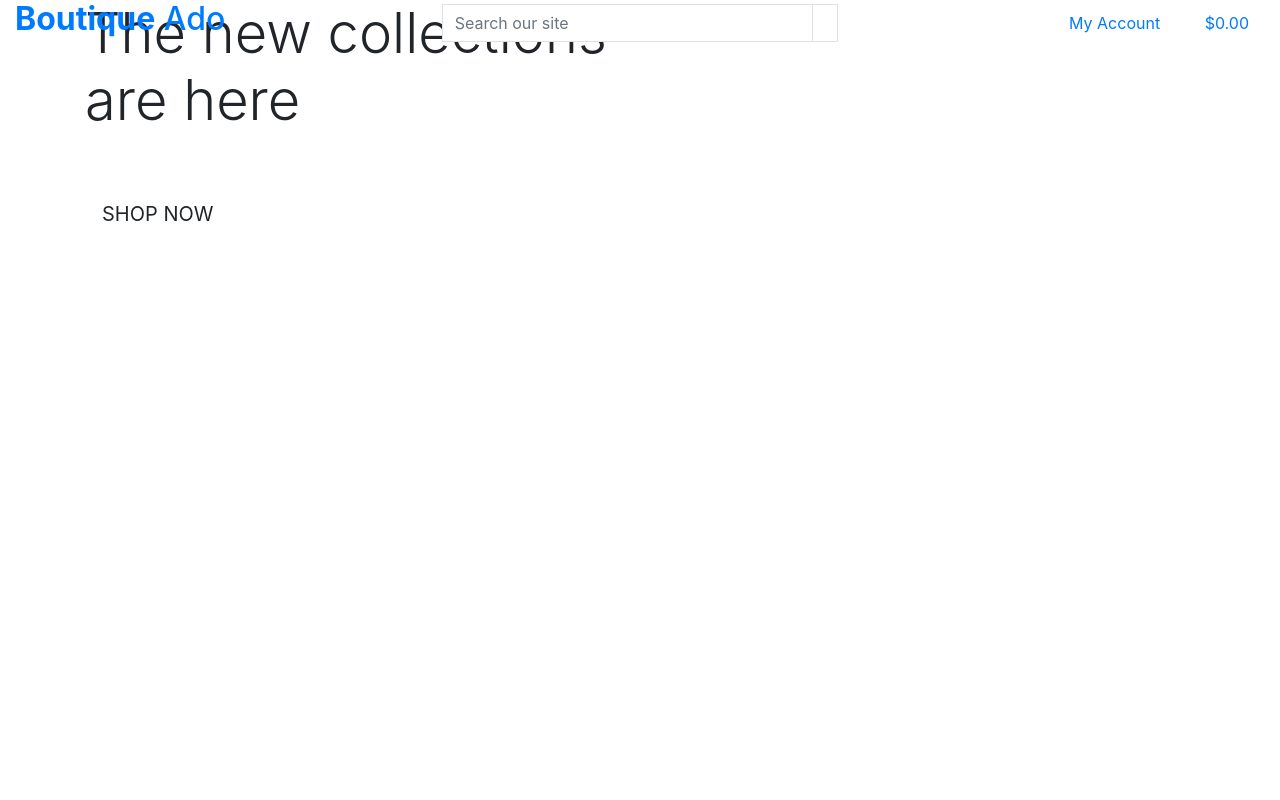
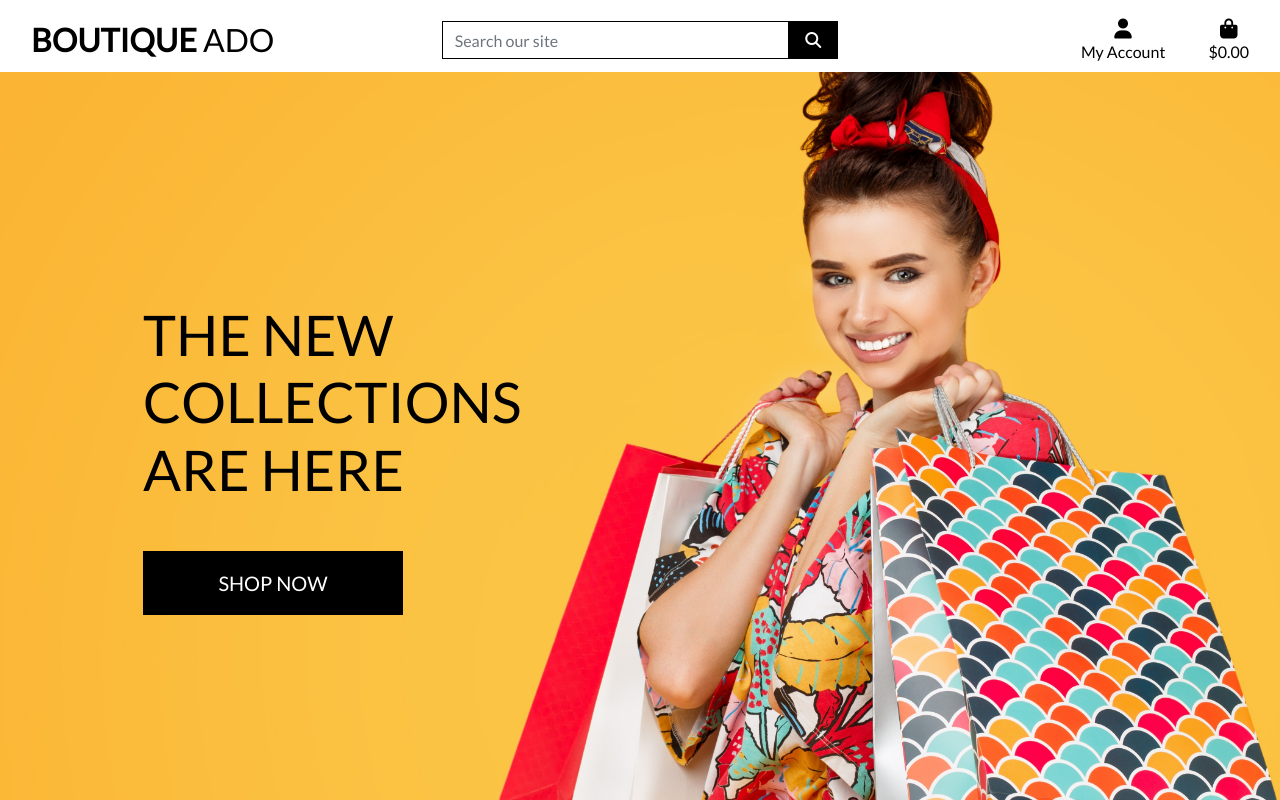
Before and after one commit to mauroindigne/boutique_ado_v1, a Django app: page / in a window 1280 px wide. Run offline with Django 3.2, Linux system fonts and the light colour scheme; some libraries are stand-ins or nearby versions.

Commit message:
completed home page header and css

```diff
--- a/boutique_ado_v1/asgi.py
+++ b/boutique_ado/asgi.py
@@ -1,5 +1,5 @@
 """
-ASGI config for boutique_ado_v1 project.
+ASGI config for boutique_ado project.
 
 It exposes the ASGI callable as a module-level variable named ``application``.
 
@@ -11,6 +11,6 @@ import os
 
 from django.core.asgi import get_asgi_application
 
-os.environ.setdefault('DJANGO_SETTINGS_MODULE', 'boutique_ado_v1.settings')
+os.environ.setdefault('DJANGO_SETTINGS_MODULE', 'boutique_ado.settings')
 
 application = get_asgi_application()
--- a/boutique_ado_v1/urls.py
+++ b/boutique_ado/urls.py
@@ -1,5 +1,4 @@
-"""boutique_ado_v1 URL Configuration
-
+"""boutique_ado URL Configuration
 The `urlpatterns` list routes URLs to views. For more information please see:
     https://docs.djangoproject.com/en/3.0/topics/http/urls/
 Examples:
@@ -15,9 +14,12 @@ Including another URLconf
 """
 from django.contrib import admin
 from django.urls import path, include
+from django.conf import settings
+from django.conf.urls.static import static
+
 
 urlpatterns = [
     path('admin/', admin.site.urls),
     path('accounts/', include('allauth.urls')),
     path('', include('home.urls')),
-]
+] + static(settings.MEDIA_URL, document_root=settings.MEDIA_ROOT)
--- a/boutique_ado_v1/wsgi.py
+++ b/boutique_ado/wsgi.py
@@ -1,5 +1,5 @@
 """
-WSGI config for boutique_ado_v1 project.
+WSGI config for boutique_ado project.
 
 It exposes the WSGI callable as a module-level variable named ``application``.
 
@@ -11,6 +11,6 @@ import os
 
 from django.core.wsgi import get_wsgi_application
 
-os.environ.setdefault('DJANGO_SETTINGS_MODULE', 'boutique_ado_v1.settings')
+os.environ.setdefault('DJANGO_SETTINGS_MODULE', 'boutique_ado.settings')
 
 application = get_wsgi_application()
--- a/home/templates/home/index.html
+++ b/home/templates/home/index.html
@@ -1,7 +1,7 @@
 {% extends "base.html" %}
 {% load static %}
 
-{% block page-header %}
+{% block page_header %}
     <div class="container header-container">
         <div class="row">
             <div class="col"></div>
@@ -12,7 +12,7 @@
 {% block content %}
     <div class="container h-100">
         <div class="row h-100">
-            <div class="col7 col-md-6 my-auto">
+            <div class="col-7 col-md-6 my-auto">
                 <h1 class="display-4 logo-font text-black">
                     The new collections are here
                 </h1>
--- a/home/views.py
+++ b/home/views.py
@@ -1,6 +1,7 @@
 from django.shortcuts import render
 
 # Create your views here.
+
 
 def index(request):
     """ A view to return the index page """
--- a/manage.py
+++ b/manage.py
@@ -5,7 +5,7 @@ import sys
 
 
 def main():
-    os.environ.setdefault('DJANGO_SETTINGS_MODULE', 'boutique_ado_v1.settings')
+    os.environ.setdefault('DJANGO_SETTINGS_MODULE', 'boutique_ado.settings')
     try:
         from django.core.management import execute_from_command_line
     except ImportError as exc:
--- /dev/null
+++ b/static/css/base.css
@@ -0,0 +1,81 @@
+html {
+    height: 100%;
+}
+
+body {
+    background: url('/media/homepage_background_cropped.jpg') no-repeat center center fixed;
+    background-size: cover;
+    height: calc(100vh - 164px);
+    color: #555;
+    font-family: 'Lato';
+}
+
+/* from Bulma */
+.icon {
+    align-items: center;
+    display: inline-flex;
+    justify-content: center;
+    height: 1.5rem;
+    width: 1.5rem;
+}
+
+.logo-font {
+    text-transform: uppercase;
+}
+
+.main-logo-link {
+    width: fit-content;
+}
+
+.shop-now-button {
+    background: black;
+    color: white;
+    min-width: 260px;
+}
+
+.btn-black {
+    background: black;
+    color: white;
+}
+
+.shop-now-button:hover,
+.shop-now-button:active,
+.shop-now-button:focus,
+.btn-black:hover,
+.btn-black:active,
+.btn-black:focus {
+    background: #222;
+    color: white;
+}
+
+.text-black {
+    color: #000 !important;
+}
+
+.border-black {
+    border: 1px solid black !important;
+}
+
+/* -------------------------------- Media Queries */
+
+/* Slightly larger container on xl screens */
+@media (min-width: 1200px) {
+  .container {
+    max-width: 80%;
+  }
+}
+
+/* fixed top navbar only on medium and up */
+@media (min-width: 992px) {
+    .fixed-top-desktop-only {
+        position: fixed;
+        top: 0;
+        right: 0;
+        left: 0;
+        z-index: 1030;
+    }
+
+    .header-container {
+        padding-top: 164px;
+    }
+}
--- a/templates/base.html
+++ b/templates/base.html
@@ -3,8 +3,9 @@
 <!doctype html>
 <html lang="en">
   <head>
+
     {% block meta %}
-        <meta http-equiv = "X-UA-Compatible" content="ie=edge">
+        <meta http-equiv="X-UA-Compatible" content="ie=edge">
         <meta charset="utf-8">
         <meta name="viewport" content="width=device-width, initial-scale=1, shrink-to-fit=no">
     {% endblock %}
@@ -13,29 +14,32 @@
     {% endblock %}
 
     {% block corecss %}
-        <link rel="stylesheet" href="https://stackpath.bootstrapcdn.com/bootstrap/4.5.0/css/bootstrap.min.css" integrity="sha384-9aIt2nRpC12Uk9gS9baDl411NQApFmC26EwAOH8WgZl5MYYxFfc+NcPb1dKGj7Sk" crossorigin="anonymous">
+        <link rel="stylesheet" href="https://stackpath.bootstrapcdn.com/bootstrap/4.4.1/css/bootstrap.min.css" integrity="sha384-Vkoo8x4CGsO3+Hhxv8T/Q5PaXtkKtu6ug5TOeNV6gBiFeWPGFN9MuhOf23Q9Ifjh" crossorigin="anonymous">
+        <link rel="stylesheet" href="https://fonts.googleapis.com/css?family=Lato&display=swap">
+        <link rel="stylesheet" href="{% static 'css/base.css' %}">
     {% endblock %}
 
-    {% block extra-css %}
+    {% block extra_css %}
     {% endblock %}
 
-    {% block corejs%}
-        <script src="https://code.jquery.com/jquery-3.5.1.slim.min.js" integrity="sha384-DfXdz2htPH0lsSSs5nCTpuj/zy4C+OGpamoFVy38MVBnE+IbbVYUew+OrCXaRkfj" crossorigin="anonymous"></script>
+    {% block corejs %}
+        <script src="https://kit.fontawesome.com/e9c73d7092.js" crossorigin="anonymous"></script>
+        <script src="https://code.jquery.com/jquery-3.4.1.slim.min.js" integrity="sha384-J6qa4849blE2+poT4WnyKhv5vZF5SrPo0iEjwBvKU7imGFAV0wwj1yYfoRSJoZ+n" crossorigin="anonymous"></script>
         <script src="https://cdn.jsdelivr.net/npm/popper.js@1.16.0/dist/umd/popper.min.js" integrity="sha384-Q6E9RHvbIyZFJoft+2mJbHaEWldlvI9IOYy5n3zV9zzTtmI3UksdQRVvoxMfooAo" crossorigin="anonymous"></script>
-        <script src="https://stackpath.bootstrapcdn.com/bootstrap/4.5.0/js/bootstrap.min.js" integrity="sha384-OgVRvuATP1z7JjHLkuOU7Xw704+h835Lr+6QL9UvYjZE3Ipu6Tp75j7Bh/kR0JKI" crossorigin="anonymous"></script>
+        <script src="https://stackpath.bootstrapcdn.com/bootstrap/4.4.1/js/bootstrap.min.js" integrity="sha384-wfSDF2E50Y2D1uUdj0O3uMBJnjuUD4Ih7YwaYd1iqfktj0Uod8GCExl3Og8ifwB6" crossorigin="anonymous"></script>
     {% endblock %}
 
     {% block extra_js %}
     {% endblock %}
 
-    <title>Boutique Ado! {% block extra_title %} {% endblock %}</title>
+    <title>Boutique Ado {% block extra_title %}{% endblock %}</title>
   </head>
   <body>
     <header class="container-fluid fixed-top">
-        <div class="row">
+        <div id="topnav" class="row bg-white pt-lg-2 d-none d-lg-flex">
             <div class="col-12 col-lg-4 my-auto py-1 py-lg-0 text-center text-lg-left">
-                <a href="{% url 'home' %}" class="main-link nav-link-logo">
-                    <h2 class="logo-font text-black my-o"><strong>Boutique</strong> Ado</h2>
+                <a href="{% url 'home' %}" class="nav-link main-logo-link">
+                    <h2 class="logo-font text-black my-0"><strong>Boutique</strong> Ado</h2>
                 </a>
             </div>
             <div class="col-12 col-lg-4 my-auto py-1 py-lg-0">
@@ -94,10 +98,10 @@
     </header>
 
     {% if messages %}
-    <div class="message-container"></div>
+        <div class="message-container"></div>
     {% endif %}
 
-    {% block page-header %}
+    {% block page_header %}
     {% endblock %}
 
     {% block content %}
@@ -105,5 +109,7 @@
 
     {% block postloadjs %}
     {% endblock %}
+
+
   </body>
 </html>
```
Also changed, not shown: boutique_ado/settings.py (renamed from boutique_ado_v1/settings.py, +12 -9 lines), boutique_ado/__init__.py (added), db.sqlite3, media/homepage_background_cropped.jpg (added).
